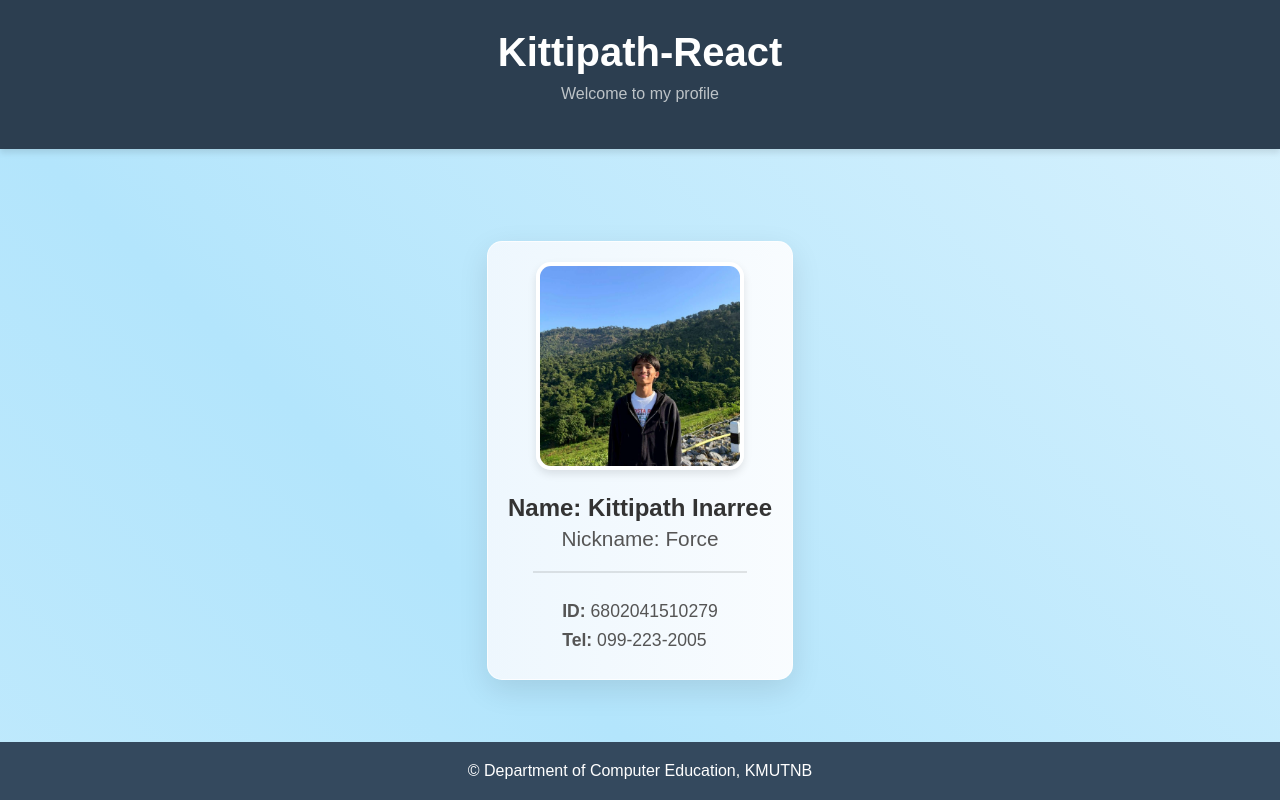
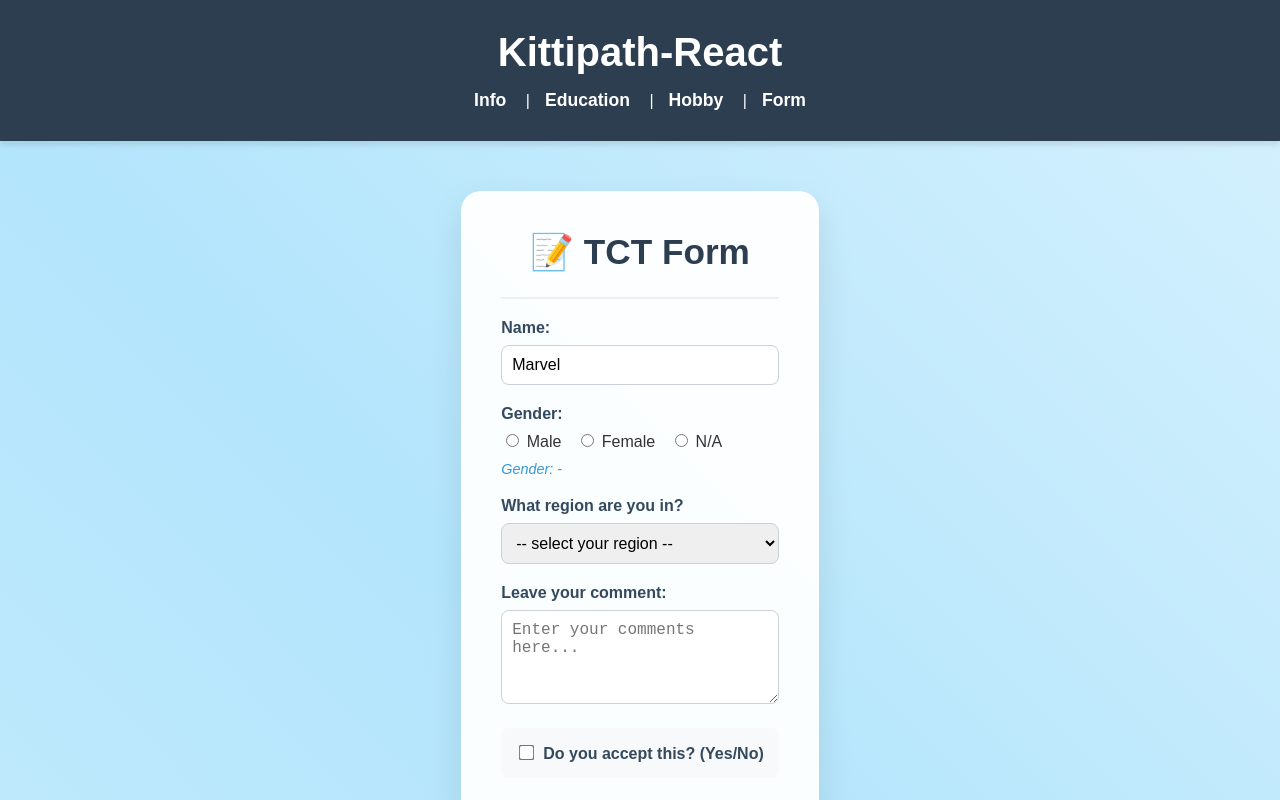
Before and after one commit to Kittipathin/kittipath-react, a React (Create React App) app: page /form in a window 1280 px wide. Shown: the top 800 px of the page. Built offline with nearby package versions, Linux system fonts and the light colour scheme.

Commit message:
update18.2.69

```diff
--- a/package.json
+++ b/package.json
@@ -9,6 +9,7 @@
     "@testing-library/user-event": "^13.5.0",
     "react": "^19.2.4",
     "react-dom": "^19.2.4",
+    "react-router-dom": "^7.13.0",
     "react-scripts": "5.0.1",
     "web-vitals": "^2.1.4"
   },
--- a/src/App.js
+++ b/src/App.js
@@ -1,9 +1,15 @@
+import { BrowserRouter, Routes, Route } from 'react-router-dom';
 import Header from './components/Header';
 import Student from './components/Student';
+import Education from './components/Education';
+import Hobby from './components/Hobby';
+import TCTForm from './components/TCTForm';
+import NotFound from './components/NotFound';
 import { Footer } from './components/Footer';
 
 function App() {
   return (
+    <BrowserRouter>
       <div style={{
         background: 'linear-gradient(45deg, #ffffff, #e1f5fe, #b3e5fc, #ffffff)',
         backgroundSize: '400% 400%',
@@ -31,12 +37,19 @@ function App() {
         <Header />
 
         <div style={{ flex: 1, display: 'flex', alignItems: 'center', width: '100%', justifyContent: 'center' }}>
-        <Student />
+          <Routes>
+            <Route path="/" element={<Student />} />
+            <Route path="/education" element={<Education />} />
+            <Route path="/hobby" element={<Hobby />} />
+            <Route path="/form" element={<TCTForm />} />
+            <Route path="*" element={<NotFound />} />
+          </Routes>
         </div>
 
         <Footer />
 
       </div>
+    </BrowserRouter>
   );
 }
 
--- /dev/null
+++ b/src/components/Education.jsx
@@ -0,0 +1,33 @@
+function Education() {
+    return (
+        <div style={{
+            maxWidth: '600px',
+            margin: '20px auto',
+            padding: '30px',
+            borderRadius: '15px',
+            backgroundColor: 'rgba(255, 255, 255, 0.95)',
+            boxShadow: '0 10px 30px rgba(0,0,0,0.08)',
+            border: '1px solid #f0f0f0'
+        }}>
+            <h2 style={{ color: '#2c3e50', marginTop: 0, textAlign: 'center', fontSize: '2rem' }}>🎓 Education</h2>
+            <hr style={{ border: '0.5px solid #e0e0e0', margin: '20px 0' }} />
+
+            <div style={{
+                borderLeft: '5px solid #3498db',
+                paddingLeft: '20px',
+                textAlign: 'left',
+                lineHeight: '1.8',
+                color: '#444',
+                fontSize: '1.15rem',
+                backgroundColor: '#f9fcff',
+                padding: '15px 15px 15px 20px',
+                borderRadius: '0 10px 10px 0'
+            }}>
+                <p style={{ margin: '10px 0' }}><strong style={{ color: '#2c3e50' }}>🏛️ University:</strong> <br/>King Mongkut's University of Technology North Bangkok (KMUTNB)</p>
+                <p style={{ margin: '10px 0' }}><strong style={{ color: '#2c3e50' }}>🏫 Faculty:</strong> <br/>Technical Education</p>
+                <p style={{ margin: '10px 0' }}><strong style={{ color: '#2c3e50' }}>💻 Major:</strong> <br/>Computer Education</p>
+            </div>
+        </div>
+    );
+}
+export default Education;
--- a/src/components/Header.jsx
+++ b/src/components/Header.jsx
@@ -1,4 +1,14 @@
+import { Link } from 'react-router-dom';
+
 function Header() {
+    const linkStyle = {
+        color: 'white',
+        textDecoration: 'none',
+        margin: '0 15px',
+        fontSize: '1.1rem',
+        fontWeight: 'bold'
+    };
+
     return(
         <div style={{
             backgroundColor: '#2c3e50',
@@ -9,21 +19,16 @@ function Header() {
             textAlign: 'center',
             boxShadow: '0 4px 6px rgba(0,0,0,0.1)'
         }}>
-            <h1 style={{
-                fontSize: '2.5rem',
-                margin: '0',
-                fontWeight: 'bold'
-            }}>
+            <h1 style={{ fontSize: '2.5rem', margin: '0 0 10px 0', fontWeight: 'bold' }}>
                 Kittipath-React
             </h1>
 
-            <p style={{
-                fontSize: '1rem',
-                marginTop: '10px',
-                color: '#bdc3c7'
-            }}>
-                Welcome to my profile
-            </p>
+            <div style={{ marginTop: '15px' }}>
+                <Link to="/" style={linkStyle}>Info</Link> |
+                <Link to="/education" style={linkStyle}>Education</Link> |
+                <Link to="/hobby" style={linkStyle}>Hobby</Link> |
+                <Link to="/form" style={linkStyle}>Form</Link>
+            </div>
         </div>
     )
 }
--- /dev/null
+++ b/src/components/Hobby.jsx
@@ -0,0 +1,33 @@
+function Hobby() {
+    const cardStyle = {
+        backgroundColor: '#f8f9fa', padding: '15px', borderRadius: '12px',
+        marginBottom: '15px', borderLeft: '4px solid', boxShadow: '0 2px 8px rgba(0,0,0,0.05)', textAlign: 'left'
+    };
+
+    return (
+        <div style={{
+            maxWidth: '600px', margin: '20px auto', padding: '30px',
+            borderRadius: '15px', backgroundColor: 'rgba(255, 255, 255, 0.95)',
+            boxShadow: '0 10px 30px rgba(0,0,0,0.08)',
+        }}>
+            <h2 style={{ color: '#2c3e50', marginTop: 0, textAlign: 'center', fontSize: '2rem' }}>✨ Hobbies & Activities</h2>
+            <hr style={{ border: '0.5px solid #e0e0e0', margin: '20px 0 25px 0' }} />
+
+            <div style={{...cardStyle, borderLeftColor: '#2ecc71'}}>
+                <h3 style={{ margin: '0 0 8px 0', color: '#27ae60', fontSize: '1.2rem' }}>⚽ Sports</h3>
+                <p style={{ margin: 0, color: '#555', lineHeight: '1.5' }}>Playing Football (Midfielder / Winger)</p>
+            </div>
+
+            <div style={{...cardStyle, borderLeftColor: '#3498db'}}>
+                <h3 style={{ margin: '0 0 8px 0', color: '#2980b9', fontSize: '1.2rem' }}>💻 Tech</h3>
+                <p style={{ margin: 0, color: '#555', lineHeight: '1.5' }}>Coding web applications and learning new tech.</p>
+            </div>
+
+            <div style={{...cardStyle, borderLeftColor: '#f1c40f'}}>
+                <h3 style={{ margin: '0 0 8px 0', color: '#f39c12', fontSize: '1.2rem' }}>🃏 Collecting</h3>
+                <p style={{ margin: 0, color: '#555', lineHeight: '1.5' }}>Trading cards and EDC folding knives.</p>
+            </div>
+        </div>
+    );
+}
+export default Hobby;
--- /dev/null
+++ b/src/components/NotFound.jsx
@@ -0,0 +1,17 @@
+function NotFound() {
+    return (
+        <div style={{
+            textAlign: 'center',
+            padding: '50px',
+            color: '#e74c3c',
+            backgroundColor: 'white',
+            borderRadius: '15px',
+            boxShadow: '0 4px 15px rgba(0,0,0,0.1)'
+        }}>
+            <h1 style={{ fontSize: '5rem', margin: '0' }}>404</h1>
+            <h2 style={{ margin: '10px 0' }}>Page Not Found</h2>
+            <p style={{ color: '#555', fontSize: '1.2rem' }}>The page you are looking for does not exist.</p>
+        </div>
+    );
+}
+export default NotFound;
--- /dev/null
+++ b/src/components/TCTForm.jsx
@@ -0,0 +1,87 @@
+import { useState } from "react";
+
+function TCTForm() {
+    const [name, setName] = useState("Marvel");
+    const [gender, setGender] = useState('');
+    const [region, setRegion] = useState('');
+    const [comment, setComment] = useState('');
+    const [accept, setAccept] = useState(false);
+
+    function formSubmit() {
+        if (!accept) {
+            window.alert("Please Click Accept");
+            return;
+        } else {
+            window.alert("Name: " + name + '\n'
+                + "Gender: " + gender + '\n'
+                + "Region: " + region + '\n'
+                + "Comment: " + comment);
+        }
+    }
+
+    const inputStyle = {
+        padding: '10px', fontSize: '1rem', borderRadius: '8px',
+        border: '1px solid #ccd1d9', width: '100%', boxSizing: 'border-box'
+    };
+
+    return(
+        <div style={{
+            maxWidth: '600px', margin: '20px auto', padding: '40px',
+            borderRadius: '20px', backgroundColor: 'rgba(255, 255, 255, 0.95)',
+            boxShadow: '0 15px 35px rgba(0,0,0,0.1)', color: '#333'
+        }}>
+            <h1 style={{ color: '#2c3e50', textAlign: 'center', marginTop: '0', fontSize: '2.2rem' }}>📝 TCT Form</h1>
+            <hr style={{ border: '0.5px solid #ecf0f1', margin: '20px 0' }} />
+
+            <div style={{ marginBottom: '20px' }}>
+                <label style={{ display: 'block', marginBottom: '8px', fontWeight: 'bold', color: '#34495e' }}>Name: </label>
+                <input type="text" value={name} onChange={e => setName(e.target.value)} style={inputStyle} />
+            </div>
+
+            <div style={{ marginBottom: '20px' }}>
+                <label style={{ display: 'block', marginBottom: '8px', fontWeight: 'bold', color: '#34495e' }}>Gender: </label>
+                <div style={{ display: 'flex', gap: '15px' }}>
+                    <label><input type="radio" name='rdGender' value="M" onChange={e => setGender(e.target.value)} /> Male</label>
+                    <label><input type="radio" name='rdGender' value="F" onChange={e => setGender(e.target.value)} /> Female</label>
+                    <label><input type="radio" name='rdGender' value="N" onChange={e => setGender(e.target.value)} /> N/A</label>
+                </div>
+                <div style={{ marginTop: '10px', color: '#3498db', fontSize: '0.9rem' }}>
+                    <em>Gender: {gender || '-'}</em>
+                </div>
+            </div>
+
+            <div style={{ marginBottom: '20px' }}>
+                <label style={{ display: 'block', marginBottom: '8px', fontWeight: 'bold', color: '#34495e' }}>What region are you in?</label>
+                <select onChange={e => setRegion(e.target.value)} style={{...inputStyle, cursor: 'pointer'}}>
+                    <option value="">-- select your region --</option>
+                    <option value="N">North</option>
+                    <option value="NE">North East</option>
+                    <option value="C">Central</option>
+                    <option value="S">South</option>
+                    <option value="W">West</option>
+                </select>
+            </div>
+
+            <div style={{ marginBottom: '20px' }}>
+                <label style={{ display: 'block', marginBottom: '8px', fontWeight: 'bold', color: '#34495e' }}>Leave your comment: </label>
+                <textarea rows="4" placeholder="Enter your comments here..." onChange={e => setComment(e.target.value)} style={inputStyle}></textarea>
+            </div>
+
+            <div style={{ marginBottom: '25px', backgroundColor: '#f8f9fa', padding: '15px', borderRadius: '8px' }}>
+                <label style={{ fontWeight: 'bold', color: '#34495e', cursor: 'pointer' }}>
+                    <input type="checkbox" checked={accept} onChange={e => setAccept(e.target.checked)} style={{ marginRight: '10px', transform: 'scale(1.2)' }} />
+                    Do you accept this? (Yes/No)
+                </label>
+            </div>
+
+            <div style={{ textAlign: 'center', marginTop: '30px' }}>
+                <input type="submit" onClick={formSubmit} value="Send" style={{
+                    padding: '12px 40px', backgroundColor: '#3498db', color: 'white',
+                    border: 'none', borderRadius: '30px', cursor: 'pointer', fontSize: '1.1rem', fontWeight: 'bold'
+                }} />
+            </div>
+        </div>
+    )
+}
+
+export default TCTForm;
```
Also changed, not shown: src/components/Info.jsx (deleted, +0 -9 lines), 1 other file (tests, documents, lock files or other folders). Lines whose indentation alone changed are shown as unchanged.
